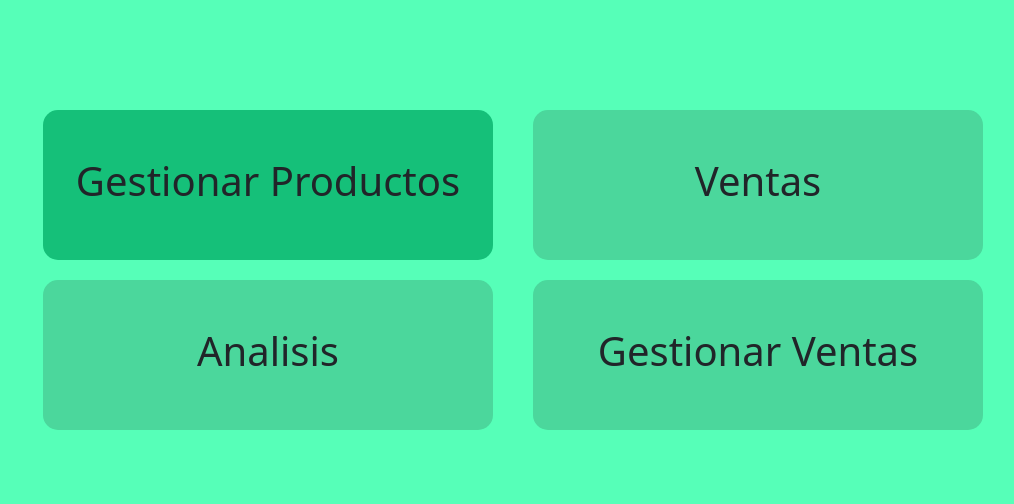
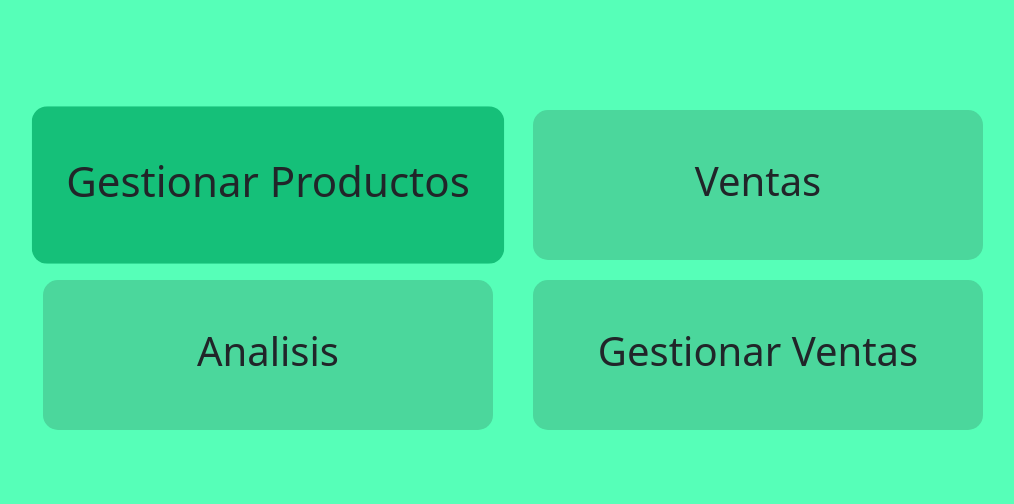
Before and after one commit to Xfezor/ADAX-Store-Manager, a PHP site: page /inicio.html in a window 1280 px wide, with the pointer over the restyled element. Shown: the part 114-618 px from the top of the page, without its empty margins (127-1141 px from the left). Run offline with PHP 8.4, Linux system fonts and the light colour scheme; some libraries are stand-ins or nearby versions.

Commit message:
cambio de animacion en inicio

```diff
--- a/HTML/styles_inicio.css
+++ b/HTML/styles_inicio.css
@@ -71,8 +71,6 @@ transition: transform 0.3s ease;
   max-height: 10000px;
   border: 2px solid transparent;
   position: absolute;
-
-
 }
 @media only screen and (max-height: 650px){
   .big-button-container{
@@ -104,10 +102,12 @@ transition: transform 0.3s ease;
   padding-right: 20px;
   transition: 0.10s ease-in-out;
   --bs-btn-hover-bg: #15c079;
+
 }
-.btn :hover{
+.btn:hover{
   background-color: none;
-
+  transform: scale(1.05);
+  transition: transform 0.3s ease;
 
 }
 .textogrande{
```
